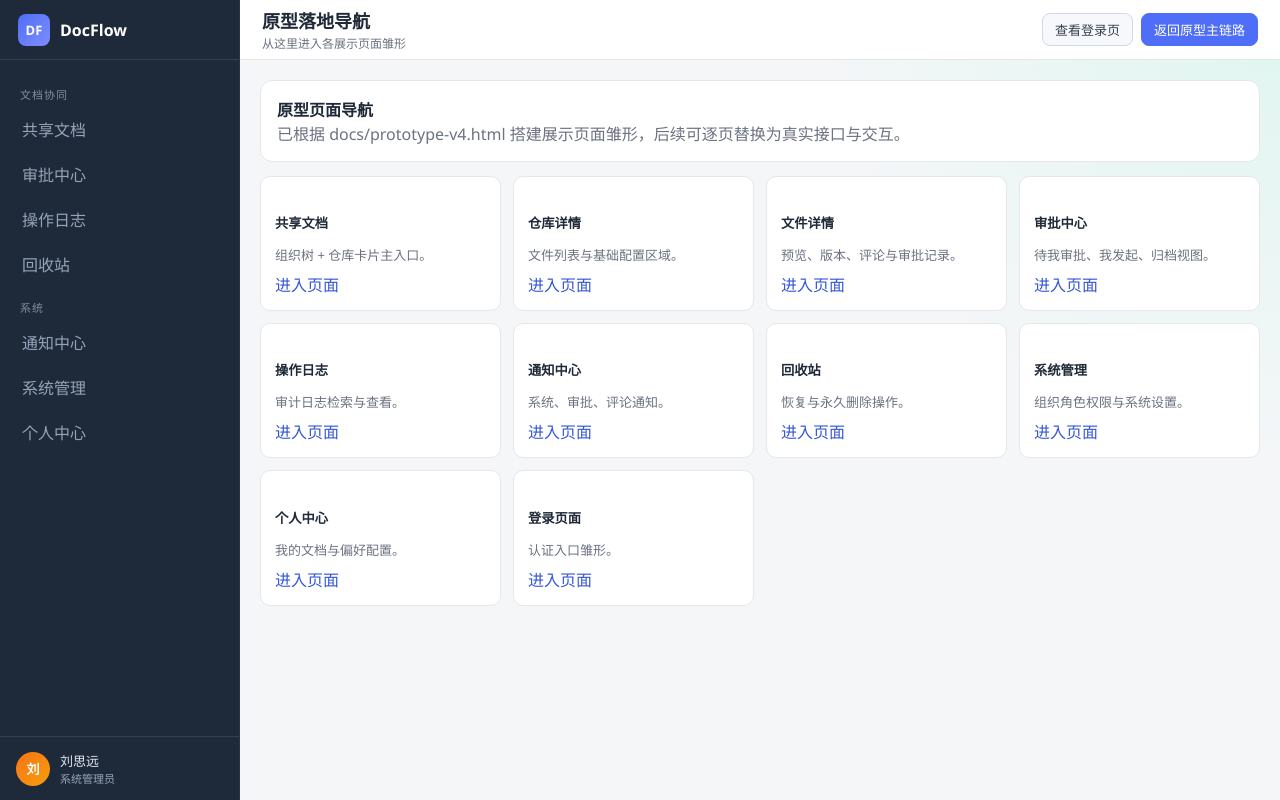
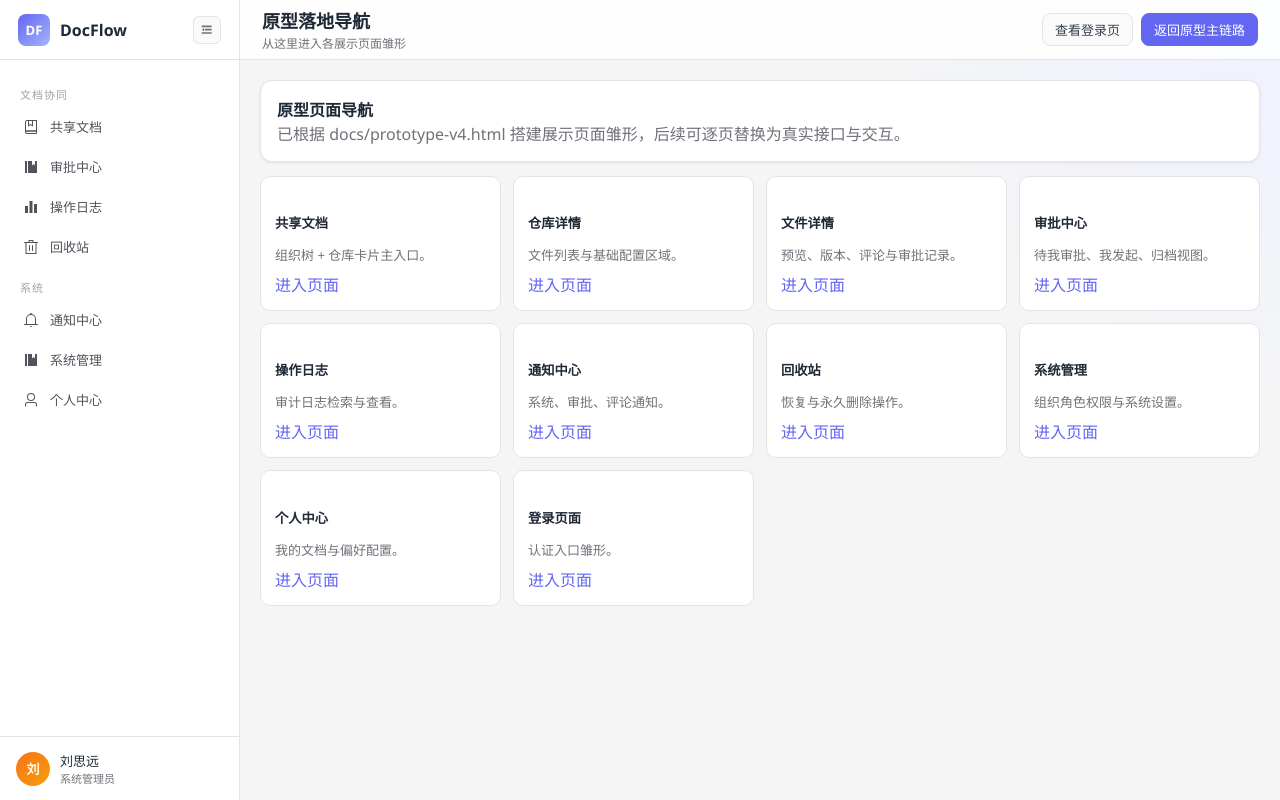
Before and after one commit to Luckylvbingwen/doc-flow, a Nuxt app: page / in a window 1280 px wide. Built offline with nearby package versions, Linux system fonts and the light colour scheme.

Commit message:
feat: 引入nprogress

```diff
--- a/assets/styles/main.scss
+++ b/assets/styles/main.scss
@@ -1,9 +1,21 @@
 :root {
-  --df-bg: #f4f6f8;
+  --df-bg: #f5f5f5;
   --df-panel: #ffffff;
   --df-text: #1f2937;
-  --df-subtext: #6b7280;
-  --df-primary: #0f766e;
+  --df-subtext: #71717a;
+  --df-primary: #6366f1;
+  --df-primary-soft: #eef2ff;
+  --df-primary-hover: #4f46e5;
+  --df-border: #e4e4e7;
+  --df-surface: #fafafa;
+  --df-shadow: 0 1px 2px rgba(0, 0, 0, 0.04), 0 1px 4px rgba(0, 0, 0, 0.04);
+  --df-shadow-md: 0 2px 8px rgba(0, 0, 0, 0.06), 0 1px 2px rgba(0, 0, 0, 0.04);
+
+  --el-color-primary: #6366f1;
+  --el-color-primary-light-3: #a5b4fc;
+  --el-color-primary-light-8: #eef2ff;
+  --el-border-radius-base: 10px;
+  --el-border-radius-small: 6px;
 }
 
 * {
@@ -14,11 +26,11 @@ body {
   margin: 0;
   font-family: "Segoe UI", "PingFang SC", "Microsoft YaHei", sans-serif;
   color: var(--df-text);
-  background: radial-gradient(circle at top right, #dff6f0 0%, #f4f6f8 30%, #f4f6f8 100%);
+  background: radial-gradient(circle at top right, #eef2ff 0%, #f5f5f5 28%, #f5f5f5 100%);
 }
 
 a {
-  color: #3557d6;
+  color: var(--df-primary);
   text-decoration: none;
 }
 
@@ -29,11 +41,16 @@ a {
 
 .pf-sidebar {
   width: 240px;
-  background: #1e2a3a;
-  color: #94a3b8;
+  background: var(--df-panel);
+  color: #303133;
   display: flex;
   flex-direction: column;
-  border-right: 1px solid #273447;
+  border-right: 1px solid var(--df-border);
+  transition: width 0.24s ease;
+}
+
+.pf-sidebar.collapsed {
+  width: 72px;
 }
 
 .pf-brand {
@@ -42,14 +59,35 @@ a {
   align-items: center;
   gap: 10px;
   padding: 0 18px;
-  border-bottom: 1px solid #2f4158;
+  border-bottom: 1px solid var(--df-border);
+}
+
+.pf-sidebar-toggle {
+  margin-left: auto;
+  border: 1px solid var(--df-border);
+  background: var(--df-surface);
+  color: var(--df-subtext);
+  border-radius: 6px;
+  width: 28px;
+  height: 28px;
+  line-height: 1;
+  cursor: pointer;
+  display: inline-flex;
+  align-items: center;
+  justify-content: center;
+}
+
+.pf-sidebar-toggle:hover {
+  color: var(--df-primary);
+  border-color: #c7d2fe;
+  background: var(--df-primary-soft);
 }
 
 .pf-brand-logo {
   width: 32px;
   height: 32px;
   border-radius: 8px;
-  background: linear-gradient(135deg, #4f6ef7, #7e8dff);
+  background: linear-gradient(135deg, #6366f1, #a5b4fc);
   color: #fff;
   display: flex;
   align-items: center;
@@ -59,7 +97,7 @@ a {
 }
 
 .pf-brand-text {
-  color: #fff;
+  color: var(--df-text);
   font-size: 16px;
   font-weight: 600;
 }
@@ -75,35 +113,83 @@ a {
   text-transform: uppercase;
   letter-spacing: 1px;
   margin: 14px 10px 6px;
-  color: #7e8ea3;
+  color: #a1a1aa;
 }
 
 .pf-nav-item {
-  display: block;
-  color: #94a3b8;
+  display: flex;
+  align-items: center;
+  gap: 10px;
+  color: #52525b;
   padding: 9px 12px;
   border-radius: 8px;
   margin-bottom: 3px;
   transition: 0.2s ease;
+  font-size: 13px;
+}
+
+.pf-nav-icon {
+  width: 18px;
+  min-width: 18px;
+  font-size: 16px;
+}
+
+.pf-nav-label {
+  white-space: nowrap;
+  overflow: hidden;
+  text-overflow: ellipsis;
+}
+
+.pf-sidebar.collapsed .pf-nav {
+  padding-left: 6px;
+  padding-right: 6px;
+}
+
+.pf-sidebar.collapsed .pf-nav-title {
+  display: none;
+}
+
+.pf-sidebar.collapsed .pf-nav-item {
+  justify-content: center;
+  gap: 0;
+  padding-left: 0;
+  padding-right: 0;
+  min-height: 38px;
+}
+
+.pf-sidebar.collapsed .pf-nav-label {
+  display: none;
+}
+
+.pf-sidebar.collapsed .pf-nav-icon {
+  font-size: 18px;
+}
+
+.pf-sidebar.collapsed .pf-user {
+  justify-content: center;
+  padding-left: 0;
+  padding-right: 0;
 }
 
 .pf-nav-item:hover {
-  background: #2a3a4e;
-  color: #dbe4ef;
+  background: var(--df-primary-soft);
+  color: var(--df-primary);
 }
 
 .pf-nav-item.active {
-  background: #354a62;
-  color: #fff;
+  background: var(--df-primary-soft);
+  color: var(--df-primary);
   font-weight: 600;
+  box-shadow: inset 0 0 0 1px color-mix(in srgb, var(--df-primary) 20%, #fff 80%);
 }
 
 .pf-user {
-  border-top: 1px solid #2f4158;
+  border-top: 1px solid var(--df-border);
   padding: 14px 16px;
   display: flex;
   align-items: center;
   gap: 10px;
+  min-height: 64px;
 }
 
 .pf-user-avatar {
@@ -126,12 +212,12 @@ a {
 }
 
 .pf-user-name {
-  color: #e2e8f0;
+  color: var(--df-text);
   font-size: 13px;
 }
 
 .pf-user-role {
-  color: #97a7bc;
+  color: var(--df-subtext);
   font-size: 11px;
 }
 
@@ -144,8 +230,9 @@ a {
 
 .pf-header {
   height: 60px;
-  border-bottom: 1px solid #e5e7eb;
-  background: #fff;
+  border-bottom: 1px solid var(--df-border);
+  background: #ffffffe0;
+  backdrop-filter: blur(8px);
   display: flex;
   align-items: center;
   justify-content: space-between;
@@ -160,7 +247,7 @@ a {
 
 .pf-header p {
   margin: 1px 0 0;
-  color: #6b7280;
+  color: var(--df-subtext);
   font-size: 12px;
 }
 
@@ -183,10 +270,11 @@ a {
 }
 
 .pf-card {
-  background: #fff;
-  border: 1px solid #e5e7eb;
+  background: var(--df-panel);
+  border: 1px solid var(--df-border);
   border-radius: 12px;
   padding: 16px;
+  box-shadow: var(--df-shadow);
 }
 
 .pf-card h4,
@@ -196,7 +284,7 @@ a {
 }
 
 .pf-muted {
-  color: #6b7280;
+  color: var(--df-subtext);
 }
 
 .pf-section-head {
@@ -214,22 +302,27 @@ a {
 }
 
 .pf-btn {
-  border: 1px solid #d2d8e5;
+  border: 1px solid var(--df-border);
   border-radius: 8px;
-  background: #fff;
+  background: var(--df-panel);
   color: #374151;
   padding: 6px 12px;
   font-size: 13px;
 }
 
 .pf-btn.primary {
-  background: #4f6ef7;
-  border-color: #4f6ef7;
+  background: var(--df-primary);
+  border-color: var(--df-primary);
   color: #fff;
 }
 
+.pf-btn.primary:hover {
+  background: var(--df-primary-hover);
+  border-color: var(--df-primary-hover);
+}
+
 .pf-btn.ghost {
-  background: #f7f8fb;
+  background: var(--df-surface);
 }
 
 .pf-btn.danger {
@@ -247,17 +340,17 @@ a {
   align-items: center;
   gap: 12px;
   padding-bottom: 10px;
-  border-bottom: 1px solid #edf0f3;
+  border-bottom: 1px solid var(--df-border);
   margin-bottom: 12px;
 }
 
 .pf-tabs span {
-  color: #6b7280;
+  color: var(--df-subtext);
   font-size: 13px;
 }
 
 .pf-tabs span.active {
-  color: #3557d6;
+  color: var(--df-primary);
   font-weight: 600;
 }
 
@@ -268,7 +361,7 @@ a {
 .pf-link-btn {
   background: transparent;
   border: none;
-  color: #3557d6;
+  color: var(--df-primary);
   padding: 0;
 }
 
@@ -279,7 +372,7 @@ a {
 }
 
 .pf-card.stat p {
-  color: #6b7280;
+  color: var(--df-subtext);
   font-size: 12px;
 }
 
@@ -296,7 +389,7 @@ a {
 }
 
 .explorer-tree {
-  border-right: 1px solid #edf0f3;
+  border-right: 1px solid var(--df-border);
   padding-right: 10px;
 }
 
@@ -320,10 +413,10 @@ a {
 }
 
 .repo-card {
-  border: 1px solid #e5e7eb;
+  border: 1px solid var(--df-border);
   border-radius: 10px;
   padding: 14px;
-  background: #fff;
+  background: var(--df-panel);
 }
 
 .repo-card h5 {
@@ -331,7 +424,7 @@ a {
 }
 
 .repo-card p {
-  color: #6b7280;
+  color: var(--df-subtext);
   margin-bottom: 8px;
   font-size: 13px;
 }
@@ -345,14 +438,14 @@ a {
 .pf-table td {
   text-align: left;
   padding: 10px;
-  border-bottom: 1px solid #edf0f3;
+  border-bottom: 1px solid var(--df-border);
   font-size: 13px;
 }
 
 .pf-table th {
   font-size: 12px;
-  color: #6b7280;
-  background: #f8fafc;
+  color: var(--df-subtext);
+  background: #fafafa;
 }
 
 .file-header {
@@ -397,11 +490,11 @@ a {
 
 .version-pane li {
   margin-bottom: 7px;
-  color: #6b7280;
+  color: var(--df-subtext);
 }
 
 .version-pane li.active {
-  color: #3557d6;
+  color: var(--df-primary);
   font-weight: 600;
 }
 
@@ -412,14 +505,14 @@ a {
 }
 
 .notice-item {
-  border: 1px solid #edf0f3;
+  border: 1px solid var(--df-border);
   border-radius: 10px;
   padding: 12px;
 }
 
 .notice-item.unread {
-  border-color: #bfd0ff;
-  background: #f7f9ff;
+  border-color: #c7d2fe;
+  background: var(--df-primary-soft);
 }
 
 .notice-item h5 {
@@ -432,7 +525,7 @@ a {
 }
 
 .notice-item span {
-  color: #6b7280;
+  color: var(--df-subtext);
   font-size: 12px;
 }
 
@@ -447,7 +540,7 @@ a {
 }
 
 .pf-card.sub p {
-  color: #6b7280;
+  color: var(--df-subtext);
   font-size: 13px;
 }
 
@@ -469,13 +562,14 @@ a {
 
 .login-card {
   width: min(420px, 100%);
-  background: #fff;
-  border: 1px solid #e5e7eb;
+  background: var(--df-panel);
+  border: 1px solid var(--df-border);
   border-radius: 12px;
   padding: 20px;
   display: flex;
   flex-direction: column;
   gap: 8px;
+  box-shadow: var(--df-shadow-md);
 }
 
 .login-card h2 {
@@ -484,20 +578,44 @@ a {
 
 .login-card p {
   margin: 0 0 6px;
-  color: #6b7280;
+  color: var(--df-subtext);
   font-size: 13px;
 }
 
 .login-card label {
   font-size: 12px;
-  color: #6b7280;
+  color: var(--df-subtext);
 }
 
 .login-card input {
-  border: 1px solid #d4dbe5;
+  border: 1px solid var(--df-border);
   border-radius: 8px;
   height: 36px;
   padding: 0 10px;
+}
+
+.login-card input:focus {
+  border-color: var(--df-primary);
+  box-shadow: 0 0 0 3px color-mix(in srgb, var(--df-primary) 16%, #fff 84%);
+}
+
+#nprogress {
+  pointer-events: none;
+}
+
+#nprogress .bar {
+  background: var(--df-primary);
+  height: 3px;
+  box-shadow: 0 0 8px color-mix(in srgb, var(--df-primary) 45%, #fff 55%);
+  z-index: 2147483600;
+}
+
+#nprogress .peg {
+  box-shadow: 0 0 10px var(--df-primary), 0 0 5px var(--df-primary);
+}
+
+#nprogress .spinner {
+  display: none;
 }
 
 @media (max-width: 1024px) {
@@ -512,7 +630,7 @@ a {
 
   .explorer-tree {
     border-right: none;
-    border-bottom: 1px solid #edf0f3;
+    border-bottom: 1px solid var(--df-border);
     padding-right: 0;
     padding-bottom: 10px;
   }
@@ -531,6 +649,39 @@ a {
 
   .pf-sidebar {
     width: 100%;
+  }
+
+  .pf-sidebar.collapsed {
+    width: 100%;
+  }
+
+  .pf-sidebar-toggle {
+    display: none;
+  }
+
+  .pf-sidebar.collapsed .pf-nav-title {
+    display: block;
+  }
+
+  .pf-sidebar.collapsed .pf-nav-item {
+    justify-content: flex-start;
+    padding-left: 12px;
+    padding-right: 12px;
+    gap: 10px;
+  }
+
+  .pf-sidebar.collapsed .pf-nav-label {
+    display: inline;
+  }
+
+  .pf-sidebar.collapsed .pf-nav-icon {
+    font-size: 16px;
+  }
+
+  .pf-sidebar.collapsed .pf-user {
+    justify-content: flex-start;
+    padding-left: 16px;
+    padding-right: 16px;
   }
 
   .pf-nav {
--- a/layouts/prototype.vue
+++ b/layouts/prototype.vue
@@ -1,27 +1,44 @@
 <template>
   <div class="pf-app">
-    <aside class="pf-sidebar">
+    <aside class="pf-sidebar" :class="{ collapsed: isSidebarCollapsed }">
       <div class="pf-brand">
         <div class="pf-brand-logo">DF</div>
-        <div class="pf-brand-text">DocFlow</div>
+        <div v-show="!isSidebarCollapsed" class="pf-brand-text">DocFlow</div>
+        <button
+          class="pf-sidebar-toggle"
+          type="button"
+          :aria-label="isSidebarCollapsed ? '展开侧栏' : '收起侧栏'"
+          @click="toggleSidebar"
+        >
+          <el-icon>
+            <Expand v-if="isSidebarCollapsed" />
+            <Fold v-else />
+          </el-icon>
+        </button>
       </div>
 
       <nav class="pf-nav">
-        <p class="pf-nav-title">文档协同</p>
-        <NuxtLink class="pf-nav-item" :class="{ active: isActive('/docs') }" to="/docs">共享文档</NuxtLink>
-        <NuxtLink class="pf-nav-item" :class="{ active: isExact('/approvals') }" to="/approvals">审批中心</NuxtLink>
-        <NuxtLink class="pf-nav-item" :class="{ active: isExact('/logs') }" to="/logs">操作日志</NuxtLink>
-        <NuxtLink class="pf-nav-item" :class="{ active: isExact('/recycle-bin') }" to="/recycle-bin">回收站</NuxtLink>
-
-        <p class="pf-nav-title">系统</p>
-        <NuxtLink class="pf-nav-item" :class="{ active: isExact('/notifications') }" to="/notifications">通知中心</NuxtLink>
-        <NuxtLink class="pf-nav-item" :class="{ active: isExact('/admin') }" to="/admin">系统管理</NuxtLink>
-        <NuxtLink class="pf-nav-item" :class="{ active: isExact('/profile') }" to="/profile">个人中心</NuxtLink>
+        <template v-for="group in menuGroups" :key="group.title">
+          <p class="pf-nav-title">{{ group.title }}</p>
+          <NuxtLink
+            v-for="item in group.items"
+            :key="item.to"
+            class="pf-nav-item"
+            :class="{ active: isItemActive(item) }"
+            :to="item.to"
+            :title="item.label"
+          >
+            <el-icon class="pf-nav-icon">
+              <component :is="item.icon" />
+            </el-icon>
+            <span class="pf-nav-label">{{ item.label }}</span>
+          </NuxtLink>
+        </template>
       </nav>
 
       <div class="pf-user">
         <div class="pf-user-avatar">刘</div>
-        <div>
+        <div v-show="!isSidebarCollapsed">
           <div class="pf-user-name">刘思远</div>
           <div class="pf-user-role">系统管理员</div>
         </div>
@@ -48,7 +65,51 @@
 </template>
 
 <script setup>
+import {
+  Bell,
+  Collection,
+  Delete,
+  Expand,
+  Fold,
+  Histogram,
+  Management,
+  User
+} from '@element-plus/icons-vue'
+import { storeToRefs } from 'pinia'
+
+import { useAppStore } from '~/stores/app'
+
 const route = useRoute()
+const appStore = useAppStore()
+const { sidebarCollapsed: isSidebarCollapsed } = storeToRefs(appStore)
+
+const menuGroups = [
+  {
+    title: '文档协同',
+    items: [
+      { to: '/docs', label: '共享文档', icon: Collection, activeMode: 'prefix' },
+      { to: '/approvals', label: '审批中心', icon: Management, activeMode: 'exact' },
+      { to: '/logs', label: '操作日志', icon: Histogram, activeMode: 'exact' },
+      { to: '/recycle-bin', label: '回收站', icon: Delete, activeMode: 'exact' }
+    ]
+  },
+  {
+    title: '系统',
+    items: [
+      { to: '/notifications', label: '通知中心', icon: Bell, activeMode: 'exact' },
+      { to: '/admin', label: '系统管理', icon: Management, activeMode: 'exact' },
+      { to: '/profile', label: '个人中心', icon: User, activeMode: 'exact' }
+    ]
+  }
+]
+
+const toggleSidebar = () => {
+  appStore.toggleSidebarCollapsed()
+}
+
+onMounted(() => {
+  appStore.hydrateSidebarCollapsed()
+})
 
 const pageMeta = computed(() => {
   const path = route.path
@@ -75,6 +136,5 @@ const pageMeta = computed(() => {
   return map[path] || { title: 'DocFlow', subtitle: '原型驱动开发' }
 })
 
-const isExact = (path) => route.path === path
-const isActive = (prefix) => route.path.startsWith(prefix)
+const isItemActive = (item) => (item.activeMode === 'prefix' ? route.path.startsWith(item.to) : route.path === item.to)
 </script>
--- a/package.json
+++ b/package.json
@@ -29,11 +29,13 @@
     "@pinia/nuxt": "^0.11.3",
     "@prisma/client": "^6.19.2",
     "element-plus": "^2.13.6",
+    "nprogress": "^0.2.0",
     "nuxt": "^3.21.2",
     "pinia": "^3.0.4",
     "vue": "^3.5.30"
   },
   "devDependencies": {
+    "@types/nprogress": "^0.2.3",
     "prisma": "^6.19.2",
     "sass": "^1.98.0",
     "typescript": "^5.9.3"
--- a/stores/app.ts
+++ b/stores/app.ts
@@ -1,13 +1,35 @@
 import { defineStore } from 'pinia'
+
+const SIDEBAR_COLLAPSE_KEY = 'docflow:prototype:sidebar-collapsed'
 
 export const useAppStore = defineStore('app', {
   state: () => ({
     workspaceReady: true,
-    latestPingAt: ''
+    latestPingAt: '',
+    sidebarCollapsed: false
   }),
   actions: {
     markPinged() {
       this.latestPingAt = new Date().toISOString()
+    },
+    hydrateSidebarCollapsed() {
+      if (!import.meta.client) {
+        return
+      }
+
+      this.sidebarCollapsed = window.localStorage.getItem(SIDEBAR_COLLAPSE_KEY) === '1'
+    },
+    setSidebarCollapsed(collapsed: boolean) {
+      this.sidebarCollapsed = collapsed
+
+      if (!import.meta.client) {
+        return
+      }
+
+      window.localStorage.setItem(SIDEBAR_COLLAPSE_KEY, collapsed ? '1' : '0')
+    },
+    toggleSidebarCollapsed() {
+      this.setSidebarCollapsed(!this.sidebarCollapsed)
     }
   }
 })
```
Also changed, not shown: plugins/01-nprogress.client.ts (added, +36 -0 lines), 1 other file (tests, documents, lock files or other folders).
